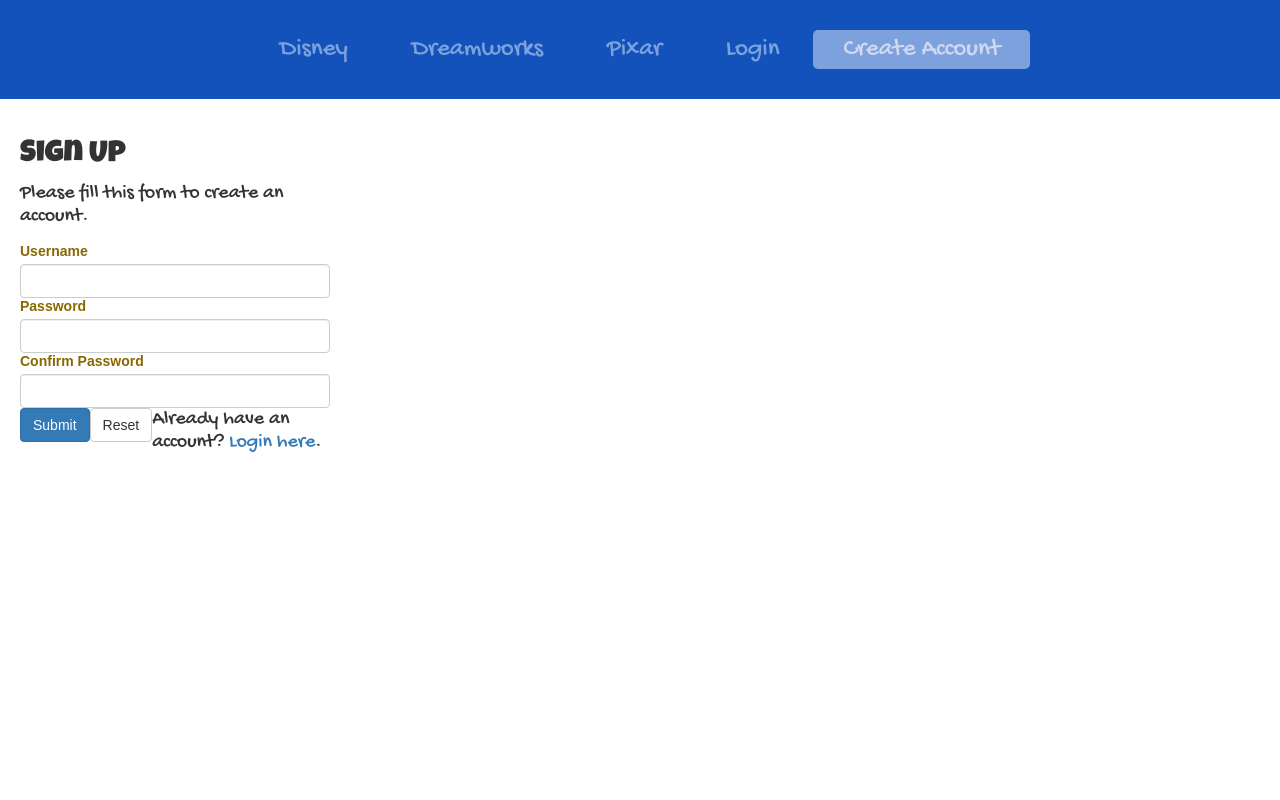
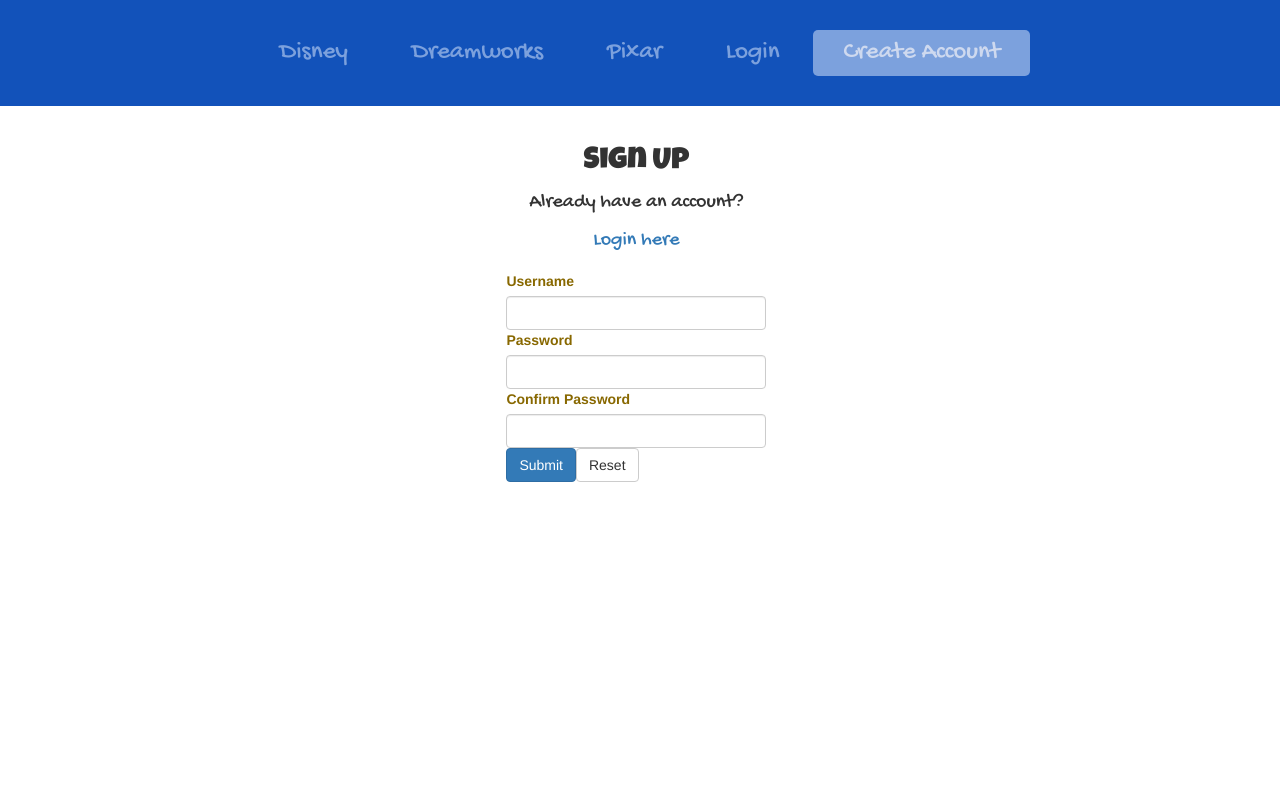
Before and after one commit to ylee100/Assignment05, a PHP site: page /signup.php in a window 1280 px wide. Run offline with PHP 8.4, Linux system fonts and the light colour scheme; some web fonts are replaced.

Commit message:
added some css

```diff
--- a/css/styles.css
+++ b/css/styles.css
@@ -1,5 +1,6 @@
 body{
   margin: 0 auto;
+  text-align: center;
 }
 
 h2,h3{
@@ -11,7 +12,7 @@ h2{
 h3{
   font-size: 20px;
 }
-p{
+p,a{
   font-family: 'Gochi Hand', cursive;
   font-size: 20px;
 }
@@ -57,6 +58,7 @@ nav a {
 nav a:hover {
   background-color: rgb(206,217,239);
   border-radius: 5px;
+  text-decoration: none;
 }
 
 nav li {
@@ -76,6 +78,7 @@ article{
   width: 600px;
   float: right;
   padding-right: 100px;
+  margin-top: 50px;
 }
 .posters p{
   text-align: center;
@@ -142,3 +145,9 @@ aside{
 .error{
   color: red;
 }
+
+.wrapper{
+  width: 300px;
+  padding: 20px;
+  margin-left: 38%;
+}
--- a/signup.php
+++ b/signup.php
@@ -7,10 +7,6 @@
     <link rel="stylesheet" href="https://maxcdn.bootstrapcdn.com/bootstrap/3.3.7/css/bootstrap.css">
     <link rel="stylesheet" type="text/css" href="./css/styles.css">
     <link href="https://fonts.googleapis.com/css?family=Gochi+Hand|Luckiest+Guy|Nanum+Brush+Script" rel="stylesheet">
-    <style type="text/css">
-        body{ font: 14px sans-serif; }
-        .wrapper{ width: 350px; padding: 20px; }
-    </style>
 </head>
 <!--CREATE ACCOUNT needs to be connected to data access (php)-->
 <!--navigation bar-->
@@ -25,8 +21,8 @@ if (isset($_SESSION['username'])) {
   <body>
     <div class="wrapper">
         <h2>Sign Up</h2>
-        <p>Please fill this form to create an account.</p>
-        <form action="<?php echo htmlspecialchars($_SERVER["PHP_SELF"]); ?>" method="post">
+            <p>Already have an account?</p> <a href="login.php">Login here</a>
+            <form action="<?php echo htmlspecialchars($_SERVER["PHP_SELF"]); ?>" method="post">
           <input id="prodId" name="what" type="hidden" value="signup">
             <div class="form-group <?php echo (!empty($username_err)) ? 'has-error' : ''; ?>">
                 <label>Username</label>
@@ -47,7 +43,6 @@ if (isset($_SESSION['username'])) {
                 <input type="submit" class="btn btn-primary" value="Submit">
                 <input type="reset" class="btn btn-default" value="Reset">
             </div>
-            <p>Already have an account? <a href="login.php">Login here</a>.</p>
         </form>
     </div>
 
```
Also changed, not shown: login.php (+3 -6 lines).
